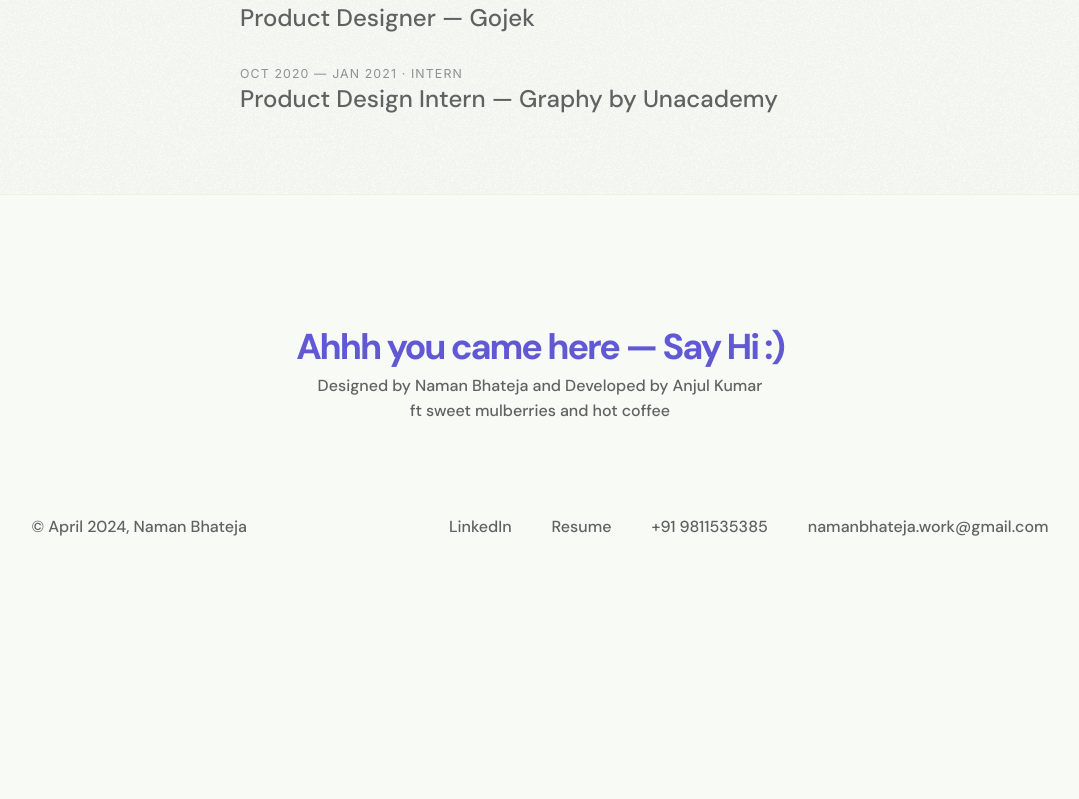
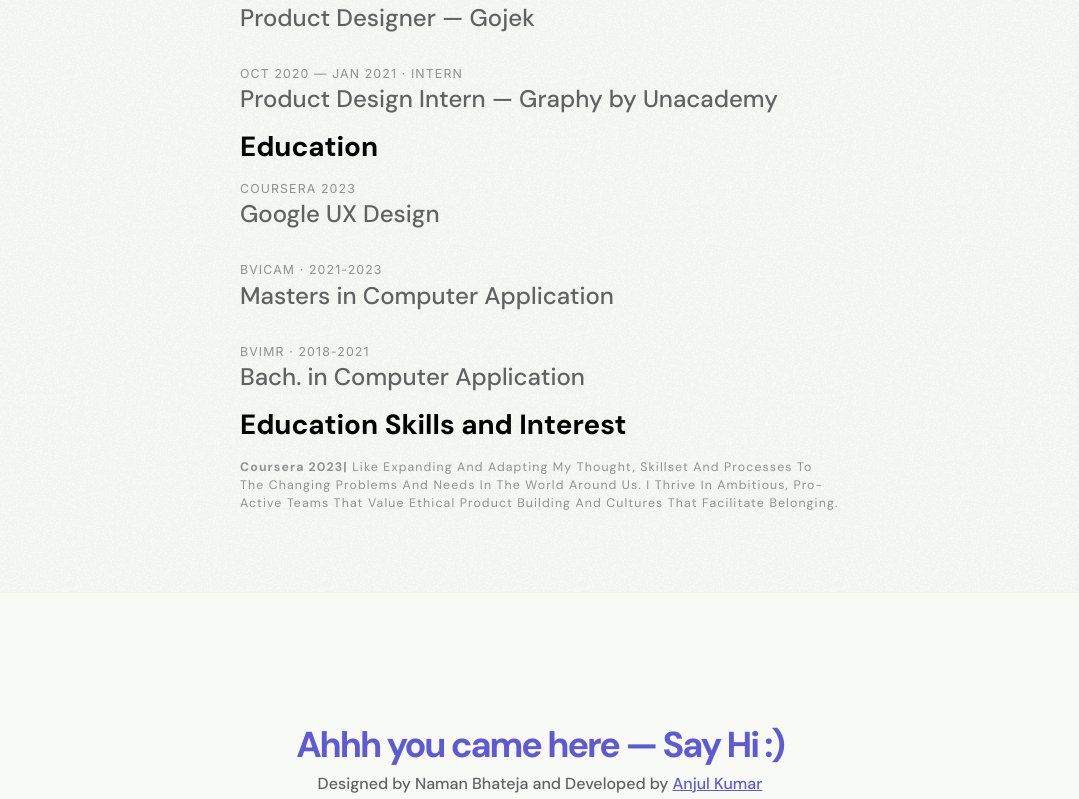
Before and after one commit to Dev771/NamanPortfolio, a React (Vite) app: page /about in a window 1280 px wide. Shown: the part 1701-2500 px from the top of the page, without its empty margins (100-1179 px from the left). Before the commit the page ends 2260 px from the top, so only its background shows below. Built offline with nearby package versions, Linux system fonts and the light colour scheme; a web font is replaced by a local one.

Commit message:
about page responsive

```diff
--- a/src/components/Footer/Footer.jsx
+++ b/src/components/Footer/Footer.jsx
@@ -1,4 +1,3 @@
-import Stickers from '../Stickers/Stickers'
 import styles from './Footer.module.scss'
 
 const Footer = () => {
@@ -7,7 +6,7 @@
 
       <div className={styles.content}>
         <h2 className={styles.title}>Ahhh you came here — Say Hi :{")"}</h2>
-        <p className={styles.description}>Designed by Naman Bhateja and Developed by Anjul Kumar <br />
+        <p className={styles.description}>Designed by Naman Bhateja and Developed by <a href="" className={styles.highlight}>Anjul Kumar</a>  <br />
           ft sweet mulberries and hot coffee</p>
 
       </div>
@@ -15,9 +14,9 @@
       <div className={styles.links}>
         <p className={styles.copyright}>© April 2024, Naman Bhateja</p>
         <div className={styles.quickLinks}>
-          <a href="https://linkedin.com" className={styles.linkedin}>LinkedIn</a>
-          <a href="resume.pdf" className={styles.resume}>Resume</a>
-          <a className={styles.number}>+91 9811535385</a>
+          <a href="https://linkedin.com" target="_blank" rel="noopener noreferrer" className={styles.linkedin}>LinkedIn</a>
+          <a href="https://drive.google.com/file/d/1bOheU1B4wEu9xiXYfFpW1bDWunaRJmxf/view" target="_blank" rel="noopener noreferrer" className={styles.resume}>Resume</a>
+          <a href="tel:+919811535385" className={styles.number}>+91 9811535385</a>
           <a href="mailto:namanbhateja.work@gmail.com" className={styles.email}>namanbhateja.work@gmail.com</a>
         </div>
       </div>
--- a/src/components/Footer/Footer.module.scss
+++ b/src/components/Footer/Footer.module.scss
@@ -122,3 +122,7 @@
   }
 
 }
+
+.highlight {
+  color: #6159D4;
+}
--- a/src/components/Navbar/Navbar.jsx
+++ b/src/components/Navbar/Navbar.jsx
@@ -31,14 +31,14 @@
       <ul className={styles.navLogo} onClick={scrollToTop}>
         {atTop
           ?
-          <img src={chick} alt="chick" className={styles.animate}/>
+          <img src={chick} alt="chick" className={styles.animate} />
           :
           <DownIcon />
         }
       </ul>
       <ul className={styles.navLinks} >
         <li><Link to="/">Home</Link></li>
-        <li><Link to="/resume">Resume</Link></li>
+        <li><a href="https://drive.google.com/file/d/1bOheU1B4wEu9xiXYfFpW1bDWunaRJmxf/view" target="_blank" rel="noopener noreferrer">Resume</a></li>
         <li><Link to="/about">About</Link></li>
         <li> &nbsp;&nbsp;&nbsp;&nbsp;&nbsp;&nbsp;&nbsp;&nbsp;&nbsp;&nbsp;&nbsp;&nbsp;&nbsp;&nbsp;&nbsp;&nbsp;&nbsp;&nbsp;</li>
         <li className={styles.toggle}><Toggle /></li>
--- a/src/pages/About/About.jsx
+++ b/src/pages/About/About.jsx
@@ -68,6 +68,8 @@
         </div>
       </section>
 
+      <section className={styles.contentContainer}>
+
         <section className={styles.exp}>
           <h1 className={styles.heading}> Past experiences</h1>
           <div className={styles.expItem}>
@@ -91,6 +93,33 @@
             <div className={styles.title}>Product Design Intern — Graphy by Unacademy</div>
           </div>
         </section>
+
+        <section className={styles.exp}>
+          <h1 className={styles.heading}> Education</h1>
+          <div className={styles.expItem}>
+            <div className={styles.date}>Coursera 2023</div>
+            <div className={styles.title}> Google UX Design</div>
+          </div>
+          <div className={styles.expItem}>
+            <div className={styles.date}>BVICAM · 2021-2023</div>
+            <div className={styles.title}> Masters in Computer Application </div>
+          </div>
+          <div className={styles.expItem}>
+            <div className={styles.date}>BVIMR · 2018-2021</div>
+            <div className={styles.title}> Bach. in Computer Application </div>
+          </div>
+        </section>
+
+        <section className={styles.exp}>
+          <h1 className={styles.heading}> Education Skills and Interest</h1>
+          <div className={styles.expItem}>
+            <div className={styles.text}> <strong>Coursera 2023|</strong> like expanding and adapting my thought, skillset and processes to the changing problems and needs in the world around us. I thrive in ambitious, pro-active teams that value ethical product building and cultures that facilitate belonging.</div>
+          </div>
+
+        </section>
+
+      </section>
+
     </section>
   )
 }
--- a/src/pages/About/About.module.scss
+++ b/src/pages/About/About.module.scss
@@ -11,6 +11,10 @@
   position: relative;
   /* No background image directly on the container */
   z-index: 1;
+
+  @media screen and (max-width:500px) {
+    width: 100%;
+  }
 }
 
 .container::before {
@@ -72,6 +76,34 @@
       color: #919191;
     }
   }
+
+  @media screen and (max-width:500px) {
+    padding-top: calc(80px + 16px);
+
+    .heroTime {
+      font-size: 16px;
+      font-style: normal;
+      font-weight: 400;
+      line-height: normal;
+    }
+
+    .heroTitle {
+      font-size: 32px;
+      font-style: normal;
+      font-weight: 500;
+      line-height: 41.6px;
+      /* 130% */
+      letter-spacing: -1.28px;
+    }
+
+    .heroContent {
+      display: flex;
+      flex-direction: column;
+      align-items: start;
+
+      width: unset;
+    }
+  }
 }
 
 .gallery {
@@ -80,6 +112,31 @@
   align-items: center;
   justify-content: center;
   gap: 16px;
+
+  @media screen and (max-width:768px) {
+    flex-direction: column;
+
+    .section:nth-child(2) {
+      flex-direction: row-reverse;
+
+      .pair2 {
+
+        flex-direction: column;
+      }
+    }
+  }
+
+  @media screen and (max-width:500px) {
+    .section {
+
+      .pair:nth-child(2) {
+        display: none;
+      }
+      .pair2:nth-child(2) {
+        display: none;
+      }
+    }
+  }
 }
 
 .section {
@@ -169,14 +226,28 @@
     top: 28px;
     left: -290px;
   }
+
+  @media screen and (max-width:500px) {
+    width: unset;
+    padding: 0 20px;
   }
+}
+
+.contentContainer {
+
+  display: flex;
+  flex-direction: column;
+  align-items: center;
+  justify-content: center;
+
+  gap: 16px;
+  margin-bottom: 80px;
 
   .exp {
     width: 600px;
     display: flex;
     flex-direction: column;
     gap: 32px;
-  margin-bottom: 80px;
 
     .heading {
       color: var(--text-color);
@@ -211,5 +282,27 @@
         line-height: 31.2px;
         /* 130% */
       }
+
+      .text {
+        color: #919191;
+        font-family: "DM Sans";
+        font-size: 12.359px;
+        font-style: normal;
+        font-weight: 400;
+        line-height: 18.2px;
+        /* 147.257% */
+        letter-spacing: 1.12px;
+        text-transform: capitalize;
       }
     }
+  }
+
+  @media screen and (max-width:500px) {
+    width: 100%;
+
+    .exp {
+      width: unset;
+      padding: 0 20px;
+    }
+  }
+}
--- a/src/pages/Home/Home.jsx
+++ b/src/pages/Home/Home.jsx
@@ -57,8 +57,6 @@
 ];
 
 const Home = () => {
-
-
   return (
     <div className={styles.container}>
 
```
Lines whose indentation alone changed are shown as unchanged.
